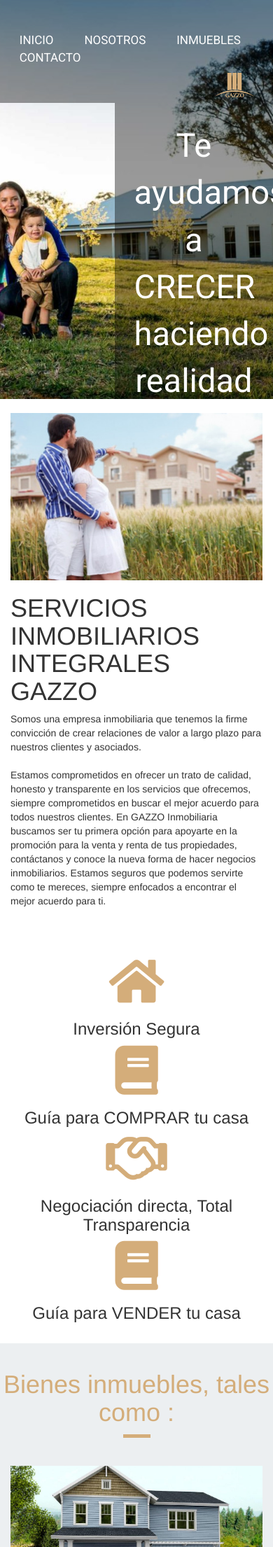
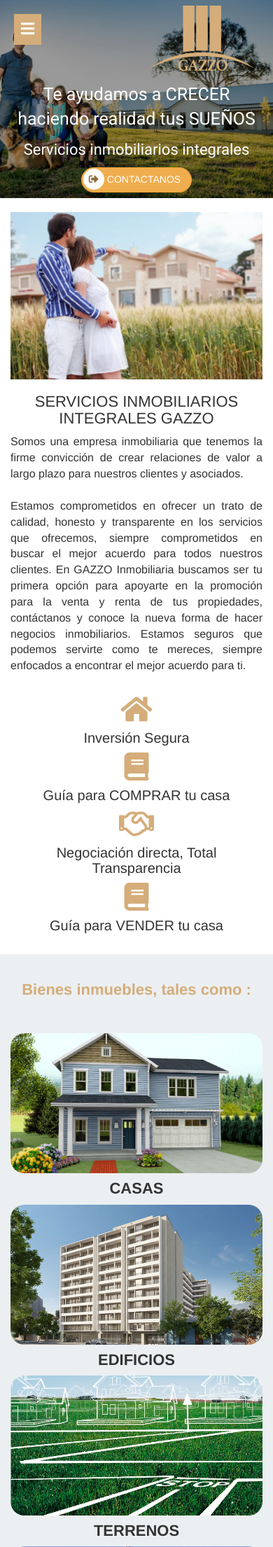
Before and after one commit to esteban1234/gazzo, a PHP site: page / in a window 390 px wide; the page is wider, and only the part inside the window is pictured. Shown: the top 2210 px of that part at 70% size. Run offline with PHP 8.4, Linux system fonts and the light colour scheme; some libraries are stand-ins or nearby versions; some web fonts are replaced.

Commit message:
ADD RESPONSIVO

```diff
--- a/css/estilos.css
+++ b/css/estilos.css
@@ -169,3 +169,7 @@ footer p{
   right:20px;
   z-index: 100;
 }
+
+.openclose{
+  display: none;
+}
--- /dev/null
+++ b/css/responsivo.css
@@ -0,0 +1,599 @@
+@media screen and (max-width: 480px){
+/*********************INICIO***********************/
+	.banner, .fondo{
+		height: 100%;
+	}
+
+	nav{
+		position: fixed;
+		height: 100%;
+		top: 0px;
+		right: 0px;
+		z-index: 2;
+		width: 70%;
+		background:#D4AD7A;
+		display: none;
+	}
+
+	nav ul .selector{
+		display: block;
+		color: #000 !important;
+		text-align: center;
+		border-bottom: .5px solid rgba(0,0,0,0.2);
+	}
+
+	.logo{
+		width: 40%;
+	}
+
+	.openclose{
+		display: block;
+		background:#D4AD7A;
+		color: #fff;
+		padding: 10px;
+		position: fixed;
+		cursor: pointer;
+		top: 20px;
+		left: 20px;
+		z-index: 3;
+	}
+
+	.openclose i{
+		font-size: 22px;
+	}
+
+	.textobanner{
+		height: 100%;
+		width: 100%;
+	}
+
+	.uno{
+		font-size: 25px;
+		padding: 0px;
+	}
+
+	.dos{
+		font-size: 22px;
+		padding: 0px;
+	}
+
+
+/*****************END INICIO***********************/
+
+
+/*********************SECCION1***********************/
+
+	.delete-br{
+		display: none;
+	}
+
+	.tit-siig{
+		text-align: center;
+		font-size: 22px;
+	}
+
+	.subtit-siig{
+		text-align: justify;
+		font-size: 16px;
+	}
+
+	.iconos i{
+		font-size: 40px;
+	}
+
+	.tit-igng{
+		margin-top: 10px;
+		font-size: 20px;
+	}
+
+	.tit{
+		font-size: 22px;
+		padding: 0px 10px;
+		font-weight: bold;
+	}
+
+	.elimi-hr{
+		display: none;
+	}
+
+	.imagen, .imagen2, .imagen3, .imagen4{
+		border-radius: 20px;
+	}
+
+	.tit-cetb{
+		margin-top: 10px;
+		font-size: 22px;
+		font-weight: bold;
+	}
+
+	.tit-pifilmdrs{
+		font-size: 22px;
+	}
+
+	.txt-pifilmdrs{
+		text-align: justify;
+	}
+
+	.tit-fc{
+		font-weight: bold;
+		font-size: 20px;
+	}
+
+	.m-0{
+		text-align: justify;
+		padding: 0px 10px;
+	}
+
+	.card-body{
+		width: 85%;
+		margin: auto;
+	}
+
+	footer{
+		height: 100%;
+	}
+
+	footer p{
+		margin-bottom: 10px;
+		font-size: 18px;
+		width: 95%;
+	}
+/*****************END SECCION1***********************/
+
+}
+
+@media screen and (max-width: 599px) and (min-width: 481px) {
+/*********************INICIO***********************/
+	.banner, .fondo{
+		height: 100%;
+	}
+
+	nav{
+		position: fixed;
+		height: 100%;
+		top: 0px;
+		right: 0px;
+		z-index: 2;
+		width: 70%;
+		background:#D4AD7A;
+		display: none;
+	}
+
+	nav ul .selector{
+		display: block;
+		color: #000 !important;
+		text-align: center;
+		border-bottom: .5px solid rgba(0,0,0,0.2);
+	}
+
+	.logo{
+		width: 30%;
+	}
+
+	.openclose{
+		display: block;
+		background:#D4AD7A;
+		color: #fff;
+		padding: 10px;
+		position: fixed;
+		cursor: pointer;
+		top: 30px;
+		left: 60px;
+		z-index: 3;
+	}
+
+	.openclose i{
+		font-size: 22px;
+	}
+
+	.textobanner{
+		height: 100%;
+		width: 100%;
+	}
+
+	.img-siig{
+		margin: auto;
+		border-radius: 20px;
+	}
+
+	.uno{
+		font-size: 25px;
+		padding: 0px;
+	}
+
+	.dos{
+		font-size: 22px;
+		padding: 0px;
+	}
+
+
+/*****************END INICIO***********************/
+
+
+/*********************SECCION1***********************/
+
+	.delete-br{
+		display: none;
+	}
+
+	.tit-siig{
+		text-align: center;
+		font-size: 22px;
+	}
+
+	.subtit-siig{
+		text-align: justify;
+		font-size: 16px;
+	}
+
+	.iconos i{
+		font-size: 40px;
+	}
+
+	.tit-igng{
+		margin-top: 10px;
+		font-size: 20px;
+	}
+
+	.tit{
+		font-size: 22px;
+		padding: 0px 10px;
+		font-weight: bold;
+	}
+
+	.elimi-hr{
+		display: none;
+	}
+
+	.imagen, .imagen2, .imagen3, .imagen4{
+		border-radius: 20px;
+	}
+
+	.tit-cetb{
+		margin-top: 10px;
+		font-size: 22px;
+		font-weight: bold;
+	}
+
+	.tit-pifilmdrs{
+		font-size: 22px;
+	}
+
+	.txt-pifilmdrs{
+		text-align: justify;
+	}
+
+	.tit-fc{
+		font-weight: bold;
+		font-size: 20px;
+	}
+
+	.m-0{
+		text-align: justify;
+		padding: 0px 10px;
+	}
+
+	.card-body{
+		width: 65%;
+		margin: auto;
+	}
+
+	footer{
+		height: 100%;
+	}
+
+	footer p{
+		margin-bottom: 10px;
+		font-size: 18px;
+		width: 95%;
+	}
+/*****************END SECCION1***********************/
+}
+
+@media screen and (max-width: 799px) and (min-width: 600px) {
+/*********************INICIO***********************/
+	.banner, .fondo{
+		height: 100%;
+	}
+
+	nav{
+		position: fixed;
+		height: 100%;
+		top: 0px;
+		right: 0px;
+		z-index: 2;
+		width: 70%;
+		background:#D4AD7A;
+		display: none;
+	}
+
+	nav ul .selector{
+		display: block;
+		color: #000 !important;
+		text-align: center;
+		border-bottom: .5px solid rgba(0,0,0,0.2);
+	}
+
+	.logo{
+		width: 20%;
+	}
+
+	.openclose{
+		display: block;
+		background:#D4AD7A;
+		color: #fff;
+		padding: 10px;
+		position: fixed;
+		cursor: pointer;
+		top: 40px;
+		left: 80px;
+		z-index: 3;
+	}
+
+	.openclose i{
+		font-size: 22px;
+	}
+
+	.textobanner{
+		height: 100%;
+		width: 100%;
+	}
+
+	.img-siig{
+		margin: auto;
+		border-radius: 20px;
+	}
+
+	.uno{
+		font-size: 25px;
+		padding: 0px;
+	}
+
+	.dos{
+		font-size: 22px;
+		padding: 0px;
+	}
+
+
+/*****************END INICIO***********************/
+
+
+/*********************SECCION1***********************/
+
+	.delete-br{
+		display: none;
+	}
+
+	.tit-siig{
+		text-align: center;
+		font-size: 22px;
+	}
+
+	.subtit-siig{
+		text-align: justify;
+		font-size: 16px;
+	}
+
+	.iconos i{
+		font-size: 40px;
+	}
+
+	.tit-igng{
+		margin-top: 10px;
+		font-size: 20px;
+	}
+
+	.tit{
+		font-size: 22px;
+		padding: 0px 10px;
+		font-weight: bold;
+	}
+
+	.elimi-hr{
+		display: none;
+	}
+
+	.imagen, .imagen2, .imagen3, .imagen4{
+		border-radius: 20px;
+	}
+
+	.tit-cetb{
+		margin-top: 10px;
+		font-size: 22px;
+		font-weight: bold;
+	}
+
+	.tit-pifilmdrs{
+		font-size: 22px;
+	}
+
+	.txt-pifilmdrs{
+		text-align: justify;
+	}
+
+	.tit-fc{
+		font-weight: bold;
+		font-size: 20px;
+	}
+
+	.m-0{
+		padding: 0px 10px;
+	}
+
+	.card-body{
+		width: 65%;
+		margin: auto;
+	}
+
+	footer{
+		height: 100%;
+	}
+
+	footer p{
+		margin-bottom: 10px;
+		font-size: 18px;
+		width: 95%;
+	}
+/*****************END SECCION1***********************/
+}
+
+@media screen and (max-width: 1023px) and (min-width: 800px) {
+	/*********************INICIO***********************/
+	.banner, .fondo{
+		height: 100%;
+	}
+
+	nav{
+		position: fixed;
+		height: 100%;
+		top: 0px;
+		right: 0px;
+		z-index: 2;
+		width: 70%;
+		background:#D4AD7A;
+		display: none;
+	}
+
+	nav ul .selector{
+		display: block;
+		color: #000 !important;
+		text-align: center;
+		border-bottom: .5px solid rgba(0,0,0,0.2);
+	}
+
+	.logo{
+		width: 20%;
+	}
+
+	.openclose{
+		display: block;
+		background:#D4AD7A;
+		color: #fff;
+		padding: 10px;
+		position: fixed;
+		cursor: pointer;
+		top: 40px;
+		left: 80px;
+		z-index: 3;
+	}
+
+	.openclose i{
+		font-size: 22px;
+	}
+
+	.textobanner{
+		height: 100%;
+		width: 100%;
+	}
+
+	.img-siig{
+		margin: auto;
+		border-radius: 20px;
+	}
+
+	.uno{
+		font-size: 25px;
+		padding: 0px;
+	}
+
+	.dos{
+		font-size: 22px;
+		padding: 0px;
+	}
+
+
+/*****************END INICIO***********************/
+
+
+/*********************SECCION1***********************/
+
+	.delete-br{
+		display: none;
+	}
+
+	.tit-siig{
+		text-align: center;
+		font-size: 22px;
+	}
+
+	.subtit-siig{
+		text-align: justify;
+		font-size: 16px;
+	}
+
+	.iconos i{
+		font-size: 40px;
+	}
+
+	.tit-igng{
+		margin-top: 10px;
+		font-size: 20px;
+	}
+
+	.tit{
+		font-size: 22px;
+		padding: 0px 10px;
+		font-weight: bold;
+	}
+
+	.elimi-hr{
+		display: none;
+	}
+
+	.imagen, .imagen2, .imagen3, .imagen4{
+		border-radius: 20px;
+	}
+
+	.tit-cetb{
+		margin-top: 10px;
+		font-size: 22px;
+		font-weight: bold;
+	}
+
+	.tit-pifilmdrs{
+		font-size: 22px;
+	}
+
+	.txt-pifilmdrs{
+		text-align: justify;
+	}
+
+	.tit-fc{
+		font-weight: bold;
+		font-size: 20px;
+	}
+
+	.m-0{
+		padding: 0px 10px;
+	}
+
+	.card-body{
+		width: 60%;
+		margin: auto;
+	}
+
+	footer{
+		height: 100%;
+	}
+
+	footer p{
+		margin-bottom: 10px;
+		font-size: 18px;
+		width: 95%;
+	}
+/*****************END SECCION1***********************/
+}
+
+@media screen and (max-width: 1280px) and (min-width: 1024px) {      /* mac*/
+	.banner, .fondo{
+		height: 100%;
+	}
+
+	.card-body{
+		width: 60%;
+		margin: auto;
+	}
+}
+@media screen and (max-width: 1366px) and (min-width: 1024px) { }
+
+@media screen and (min-width: 1367px) { }
--- a/envia.php
+++ b/envia.php
@@ -22,7 +22,8 @@ $mail->From = $correo;
 $mail->FromName = $nombre;
 
 //To address and name
-$mail->addAddress("info@serviciosinmobiliariosgazzo.com");
+// $mail->addAddress("info@serviciosinmobiliariosgazzo.com");
+$mail->addAddress("ballina.santiago@gmail.com");
 
 
 $mail->isHTML(true);
@@ -40,7 +41,6 @@ $mail->Body = "
                 <div style='color:#747474; padding:20px 10px; text-align: justify'>$comentario <div><br/>
                 </body>
                 </html>";
-// $mail->AltBody = "This is the plain text version of the email content";
 
 if(!$mail->send())
 {
@@ -49,7 +49,6 @@ if(!$mail->send())
             <button type="button" class="close" data-dismiss="alert">&times;</button>
                 <strong>Error</strong> al enviar los datos.
                 </div>';
-	// $html = 2;
 
 }
 else
--- a/index.php
+++ b/index.php
@@ -50,6 +50,10 @@
           </ul>
         </nav>
 
+         <div class="openclose">
+          <i class="fa fa-bars open" aria-hidden="true"></i>
+        </div>
+
         <figure class="logo pull-right">
           <img src="img/gazzo.png" alt="GAZZO" class="img-responsive">
         </figure>
@@ -78,41 +82,40 @@
       <div class="container">
         <div class="row">
           <div class="col-md-6">
-            <img src="img/nosotros.jpg"
-            class="img-responsive">
+            <img src="img/nosotros.jpg" class="img-responsive img-siig">
           </div>
           <div class="col-md-6">
-            <h1>SERVICIOS INMOBILIARIOS INTEGRALES GAZZO</h1>
+            <h1 class="tit-siig">SERVICIOS INMOBILIARIOS INTEGRALES GAZZO</h1>
             <!-- <h3>A subtitle</h3> -->
-            <p>Somos una empresa inmobiliaria que tenemos la firme convicción de crear relaciones de valor a largo plazo para nuestros clientes y asociados. <br><br>
+            <p class="subtit-siig">Somos una empresa inmobiliaria que tenemos la firme convicción de crear relaciones de valor a largo plazo para nuestros clientes y asociados. <br><br>
 
             Estamos comprometidos en ofrecer un trato de calidad, honesto y transparente en los servicios que ofrecemos, siempre comprometidos en buscar el mejor acuerdo para todos nuestros clientes. En GAZZO Inmobiliaria buscamos ser tu primera opción para apoyarte en la promoción para la venta y renta de tus propiedades, contáctanos y conoce la nueva forma de hacer negocios inmobiliarios. Estamos seguros que podemos servirte como te mereces, siempre enfocados a encontrar el mejor acuerdo para ti. </p>
           </div>
-        </div> <br><br><br>
+        </div> <br><br class="delete-br"><br class="delete-br">
         <div class="row">
-          <div class="col-md-3">
+          <div class="col-sm-6 col-md-3">
             <div class="iconos">
               <i class="fas fa-home fa-5x"></i>
             </div>
-            <h3 class="text-center">Inversión Segura</h3>
+            <h3 class="text-center tit-igng">Inversión Segura</h3>
           </div>
-          <div class="col-md-3">
+          <div class="col-sm-6 col-md-3">
             <div class="iconos">
               <i class="fas fa-book fa-5x"></i>
             </div>
-            <h3 class="text-center">Guía para COMPRAR tu casa</h3>
+            <h3 class="text-center tit-igng">Guía para COMPRAR tu casa</h3>
           </div>
-          <div class="col-md-3">
+          <div class="col-sm-6 col-md-3">
             <div class="iconos">
               <i class="far fa-handshake fa-5x"></i>
             </div>
-            <h3 class="text-center">Negociación directa, Total Transparencia</h3>
+            <h3 class="text-center tit-igng">Negociación directa, Total Transparencia</h3>
           </div>
-          <div class="col-md-3">
+          <div class="col-sm-6 col-md-3">
             <div class="iconos">
               <i class="fas fa-book fa-5x"></i>
             </div>
-            <h3 class="text-center">Guía para VENDER tu casa</h3>
+            <h3 class="text-center tit-igng">Guía para VENDER tu casa</h3>
           </div>
         </div>
 
@@ -126,12 +129,11 @@
 
   <div class="section" style="padding: 5% 0%;">
       <div class="container">
-        <div class="row elimi-hr">
+        <div class="row ">
           <h1 class="tit">Bienes inmuebles, tales como :</h1>
-      <hr> <br><br>
+          <hr class="elimi-hr"> <br><br>
           <div class="col-sm-6 col-md-3">
             <div class="imagen">
-
             </div>
             <h2 class="text-center tit-cetb">CASAS</h2>
 
@@ -157,7 +159,7 @@
             <h2 class="text-center tit-cetb">BODEGAS</h2>
 
           </div>
-        </div> <br><br>
+        </div> <br class="delete-br"><br class="delete-br">
          <div class="row brdr">
           <div class="col-sm-4 col-md-4">
             <h2 class="text-center tit-pifilmdrs" style="color: #000;">Protege tu dinero</h2>
@@ -183,7 +185,7 @@
 <section class="seccion3" id="CONTACTO" style="padding: 5% 0%;">
 
             <h1 class="tit">CONTACTO</h1>
-      <hr> <br><br>
+      <hr class="elimi-hr"> <br><br class="delete-br">
 
   <div class="mapa">
     <iframe src="https://www.google.com/maps/embed?pb=!1m18!1m12!1m3!1d3820.4471914757423!2d-93.17907048575672!3d16.75441262516231!2m3!1f0!2f0!3f0!3m2!1i1024!2i768!4f13.1!3m3!1m2!1s0x85ecd97d977e5d03%3A0xf949657d7faf26d0!2sAgua+592%2C+La+Gloria%2C+29054+La+Gloria%2C+Chis.!5e0!3m2!1ses-419!2smx!4v1522266202016" width="600" height="450" frameborder="0" style="border:0" allowfullscreen></iframe>
@@ -197,7 +199,7 @@
 
                 <div class="card-header p-0">
                     <div class="bg-warning text-white text-center" style="padding: 2%;">
-                        <h3>Formulario de Contacto</h3>
+                        <h3 class="tit-fc">Formulario de Contacto</h3>
                         <p class="m-0">Si tienes alguna duda o sugerencia, ponte en contacto con nosotros y con mucho gusto te asesoraremos.</p>
                     </div>
                 </div>
@@ -206,33 +208,35 @@
                         <label>Nombre Completo</label>
                         <div class="input-group">
                             <div class="input-group-addon bg-light"><i class="fa fa-user text-warning"></i></div>
-                            <input type="text" class="form-control" id="inlineFormInputGroupUsername" placeholder="">
+                            <input type="text" class="form-control" id="txtNOMBRE" placeholder="">
                         </div>
                     </div>
                     <div class="form-group">
                         <label>Correo</label>
                         <div class="input-group mb-2 mb-sm-0">
                             <div class="input-group-addon bg-light"><i class="fa fa-envelope text-warning"></i></div>
-                            <input type="text" class="form-control" id="inlineFormInputGroupUsername" placeholder="">
+                            <input type="text" class="form-control" id="txtCORREO" placeholder="">
                         </div>
                     </div>
                     <div class="form-group">
                         <label>Teléfono</label>
                         <div class="input-group mb-2 mb-sm-0">
                             <div class="input-group-addon bg-light"><i class="fa fa-phone prefix text-warning"></i></div>
-                            <input type="text" class="form-control" id="inlineFormInputGroupUsername" placeholder="">
+                            <input type="text" class="form-control" id="txtTELEFONO" placeholder="">
                         </div>
                     </div>
                     <div class="form-group">
                         <label>Comentario</label>
                         <div class="input-group mb-2 mb-sm-0">
                             <div class="input-group-addon bg-light"><i class="far fa-edit text-warning"></i></div>
-                            <textarea class="form-control"></textarea>
+                            <textarea id="txtCOMENTARIO" class="form-control"></textarea>
                         </div>
                     </div>
 
+                    <div id="_AJAX_PRE_" ></div>
+
                     <div class="text-center">
-                        <button class="btn btn-warning btn-block rounded-0 py-2">ENVIAR</button>
+                        <button class="btn btn-warning btn-block rounded-0 py-2" onclick="sendCORREO()">ENVIAR</button>
                     </div>
 
                 </div>
@@ -242,24 +246,24 @@
         <div class="col-lg-7">
 
             <div class="row text-center">
-                <div class="col-md-6">
+                <div class="col-sm-6 col-md-6">
                     <i class="fas fa-map-marker-alt fa-4x"></i> <br><br>
                     <p>Av. Agua #592 Col. La Gloria,  <br>Tuxtla Gutierrez, Chiapas. C.P. 29038</p>
 
                 </div>
 
-                <div class="col-md-6">
+                <div class="col-sm-6 col-md-6">
                     <i class="fas fa-phone-volume fa-4x"></i> <br><br>
                     <p> PENDIENTE</p>
                 </div>
             </div> <br><br>
 
             <div class="row text-center">
-                <div class="col-md-6">
+                <div class="col-sm-6 col-md-6">
                     <i class="far fa-envelope fa-4x"></i> <br><br>
                     <p> info@serviciosinmobiliariosgazzo.com</p>
                 </div>
-                <div class="col-md-6">
+                <div class="col-sm-6 col-md-6">
                     <i class="far fa-clock fa-4x"></i> <br><br>
                     <p> Lunes a Viernes de 9 am a 6 pm</p>
                 </div>
```
Also changed, not shown: js/menu.js (+3 -18 lines), js/sendCORREO.js (+0 -8 lines).
